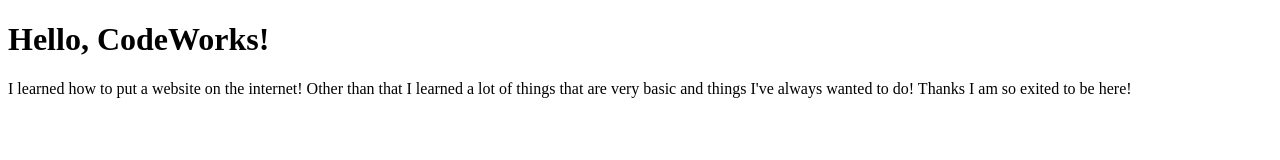
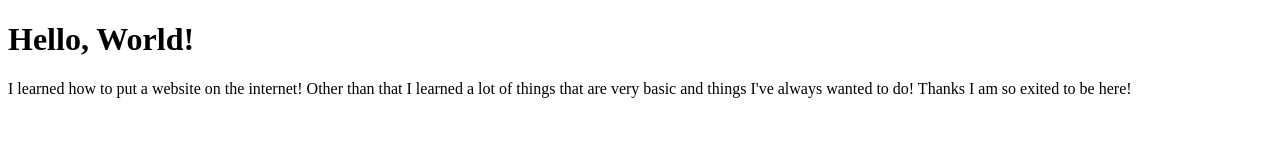
Before and after one commit to Masterpati1/day-1, a plain HTML site: page index.html in a window 1280 px wide. Drawn offline with Linux system fonts and the light colour scheme.

Commit message:
Changed this

```diff
--- a/index.html
+++ b/index.html
@@ -7,7 +7,7 @@
     <title>Document</title>
 </head>
 <body>
-<h1>Hello, CodeWorks!</h1>
+<h1>Hello, World!</h1>
 <p>I learned how to put a website on the internet! Other than that I learned a lot of things that are very basic and things I've always wanted to do! Thanks I am so exited to be here!</p>
 </body>
 </html>
```
Also changed, not shown: 1 other file.
